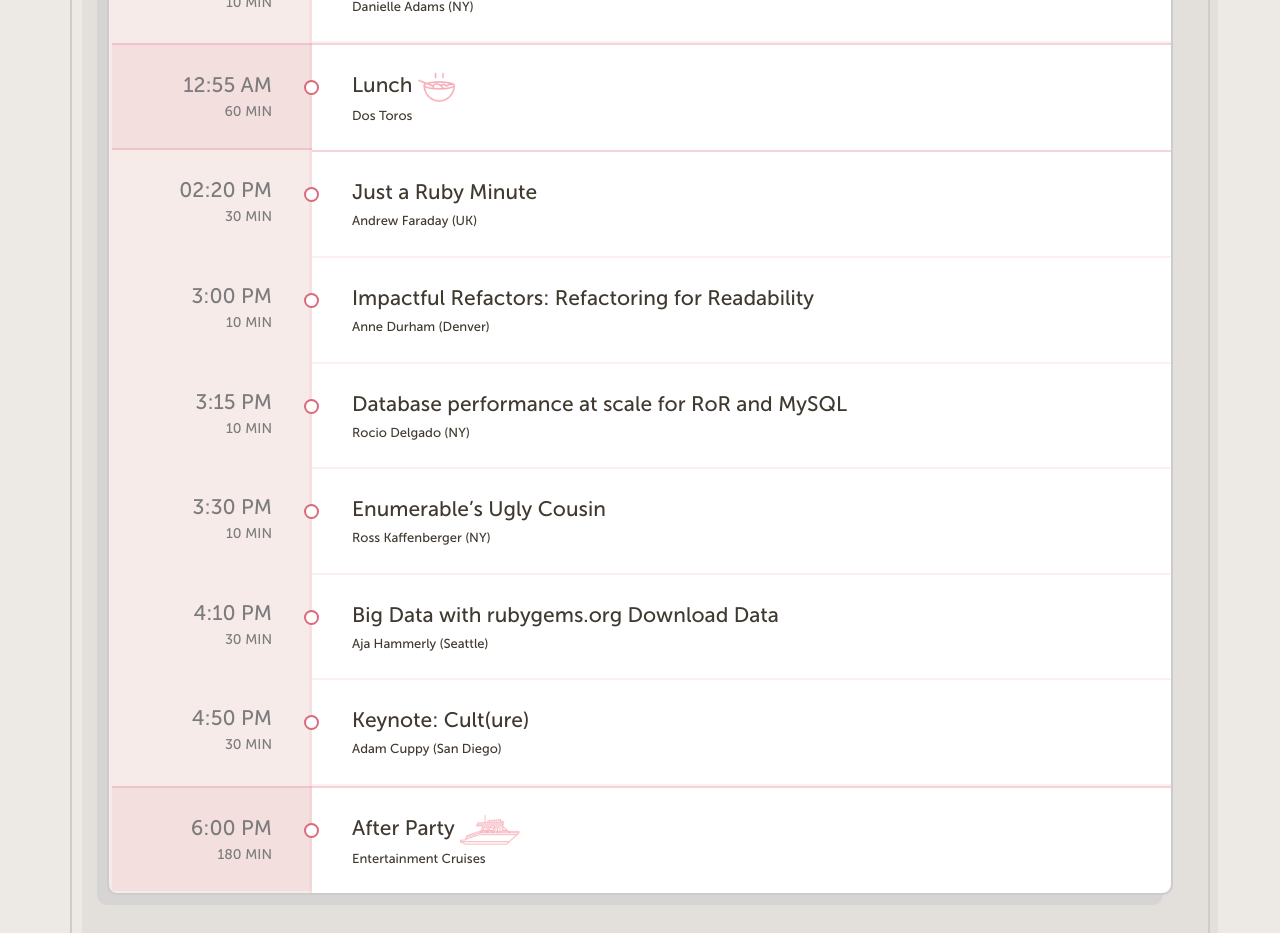
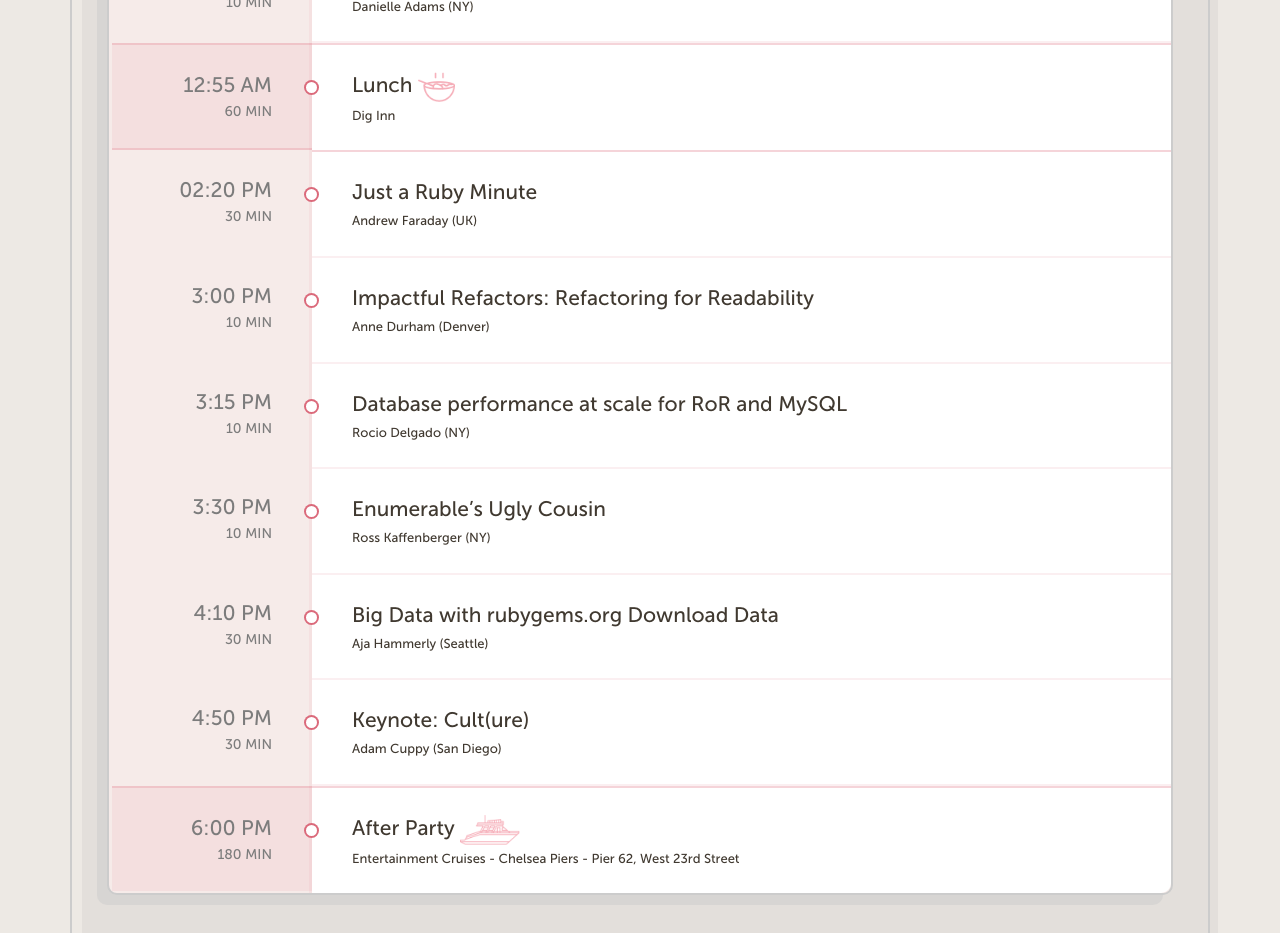
Before and after one commit to goruco/goruco2016, a Jekyll site: the page built from index.html, in a window 1280 px wide and 1400 px high, scrolled down 1349 px. Shown: the part 152-1085 px from the top of the window. Built offline with Jekyll 4.4.1, drawn with Linux system fonts in a browser that asks for light colours.

Commit message:
correct lunch venue to dig inn, add boat address, waiting for Seema to confirm

```diff
--- a/_data/schedule.yml
+++ b/_data/schedule.yml
@@ -29,7 +29,7 @@
   duration: 10
 
 - title: "Lunch "
-  name: Dos Toros
+  name: Dig Inn
   time: 12:55 AM
   duration: 60
   icon: lunchbowl
@@ -66,7 +66,7 @@
   duration: 30
 
 - title: "After Party "
-  name: Entertainment Cruises
+  name: Entertainment Cruises - Chelsea Piers - Pier 62, West 23rd Street
   time: 6:00 PM
   duration: 180
   icon: boat
```
